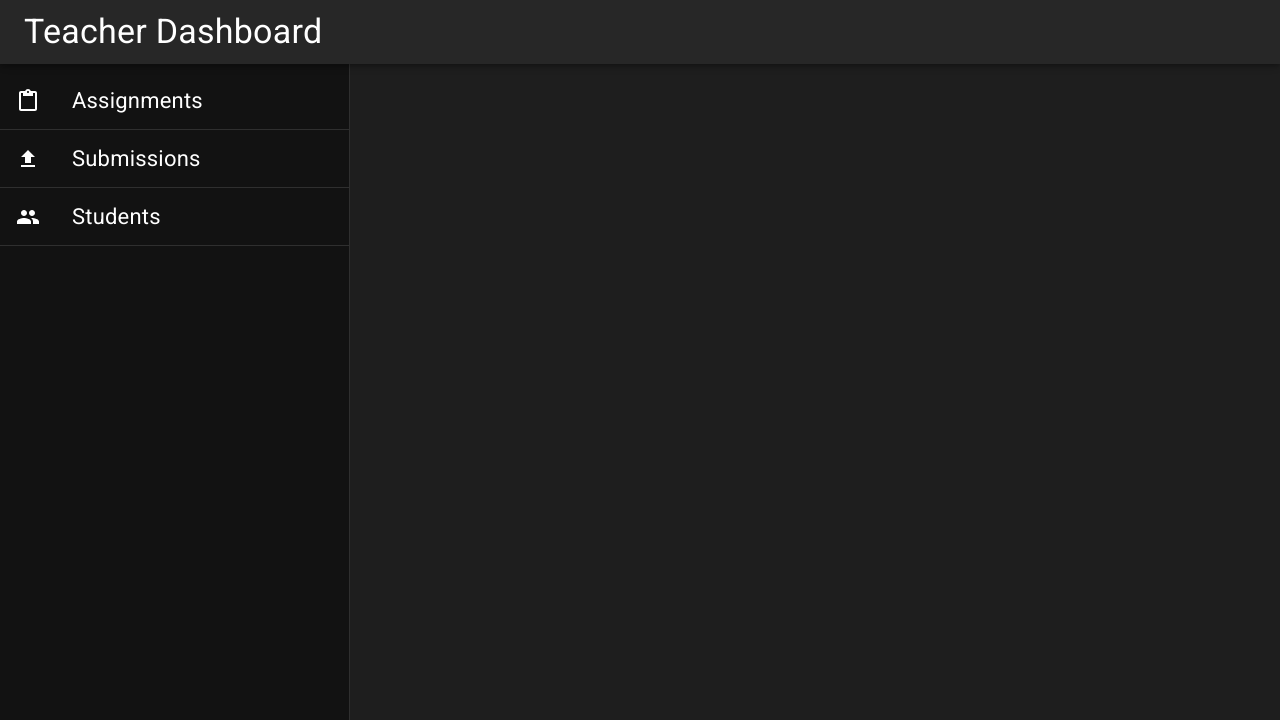
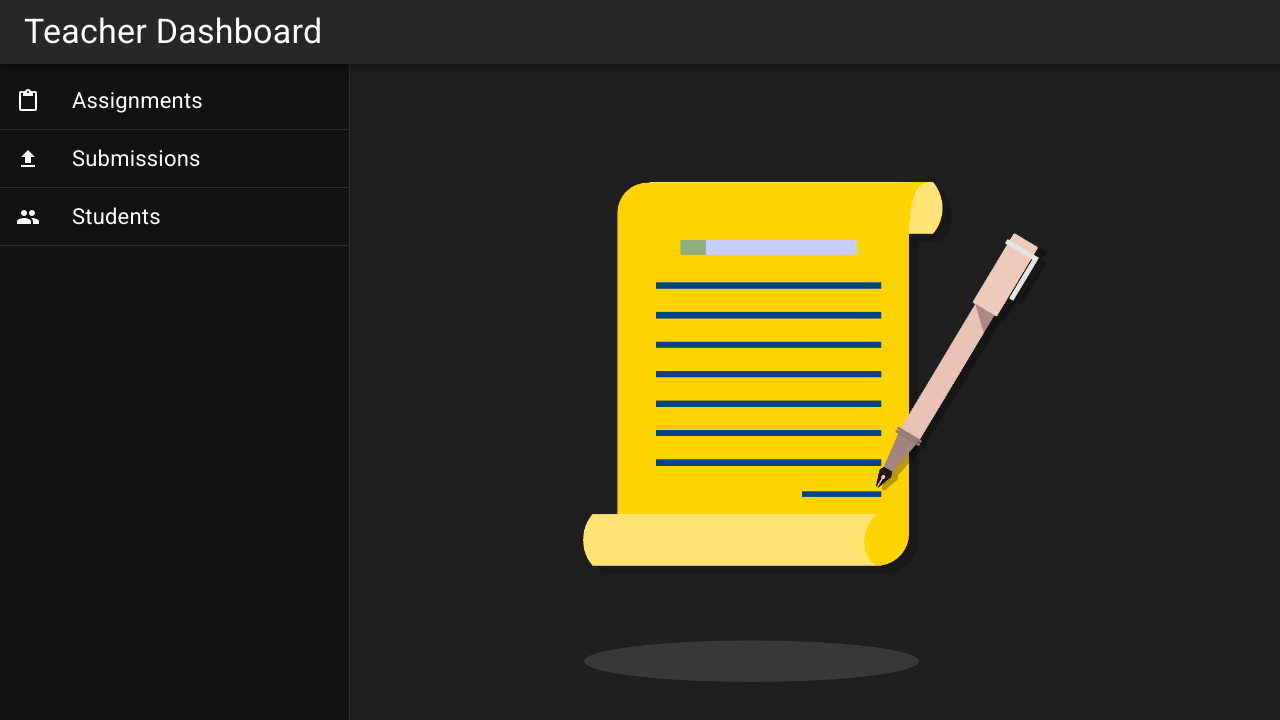
Before and after one commit to WinayGupta777/Assignment_Management, a React (Create React App) app in the folder frontend/: page / in a window 1280 px wide. Shown: the top 720 px of the page. Built offline with nearby package versions, Linux system fonts and the light colour scheme.

Commit message:
Created EmptyPage component; This will be displayed after login;

```diff
--- a/frontend/src/components/DashboardMain.js
+++ b/frontend/src/components/DashboardMain.js
@@ -1,6 +1,7 @@
 import { AppBar, Box, Toolbar, Typography } from '@mui/material';
 import React from 'react'
 import DrawerComponent from './DrawerComponent';
+import EmptyPage from './EmptyPage';
 
 const DashboardMain = () => {
     return (
@@ -12,6 +13,8 @@ const DashboardMain = () => {
             </AppBar>
 
             <DrawerComponent />
+
+            <EmptyPage />
         </Box>
     )
 }
--- /dev/null
+++ b/frontend/src/components/EmptyPage.js
@@ -0,0 +1,22 @@
+import React from 'react';
+import { Box } from '@mui/material';
+import PlaceholderImg from "../assets/HomePic.png";
+
+const EmptyPage = () => {
+    const drawerSpace = "350px";
+    const AppbarSpace = "64px";
+    return (
+        <Box
+            component="main"
+            sx={{
+                ml: drawerSpace, pt: AppbarSpace,
+                height: `calc(100vh - ${AppbarSpace})`,
+                display: 'flex', justifyContent: 'center', alignItems: 'center'
+            }}
+        >
+            <img src={PlaceholderImg} alt="Nothing" height="500px" />
+        </Box>
+    )
+};
+
+export default EmptyPage;
```
